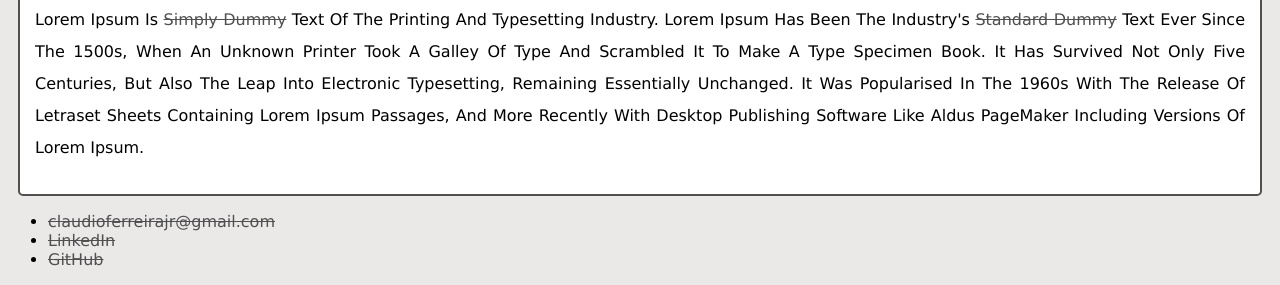
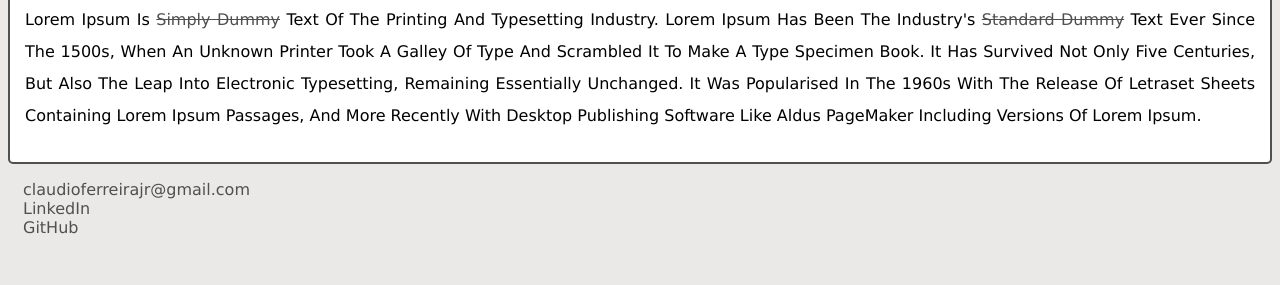
Before and after one commit to ClaudioFerreir/curso-html5, a plain HTML site: page index.html in a window 1280 px wide. Shown: the part 675-960 px from the top of the page. After the commit the page ends 928 px from the top, so only its background shows below. Drawn offline with Linux system fonts and the light colour scheme.

Commit message:
estilizando listas

```diff
--- a/index.html
+++ b/index.html
@@ -30,7 +30,7 @@
         </article>
       </section>
       <footer>
-        <ul>
+        <ul class="contact_list">
           <li>
             <a href="mailto:claudioferreirajr@gmail.com" target="_blank">claudioferreirajr@gmail.com</a>
           </li>
--- a/style.css
+++ b/style.css
@@ -29,7 +29,6 @@ a{
   background-color: rgb(255, 255, 255);
   padding: 15px;
   border: 2px solid #505050;
-  margin: 10px;
   margin-bottom: 15px;
   text-align: justify;
   line-height: 2;
@@ -51,3 +50,12 @@ a{
   margin-bottom: 15px;
   text-transform: capitalize;
 }
+
+.contact_list{
+  list-style-type: none;
+  padding-left: 15px;
+}
+
+.contact_list li a{
+  text-decoration: none;
+}
```
